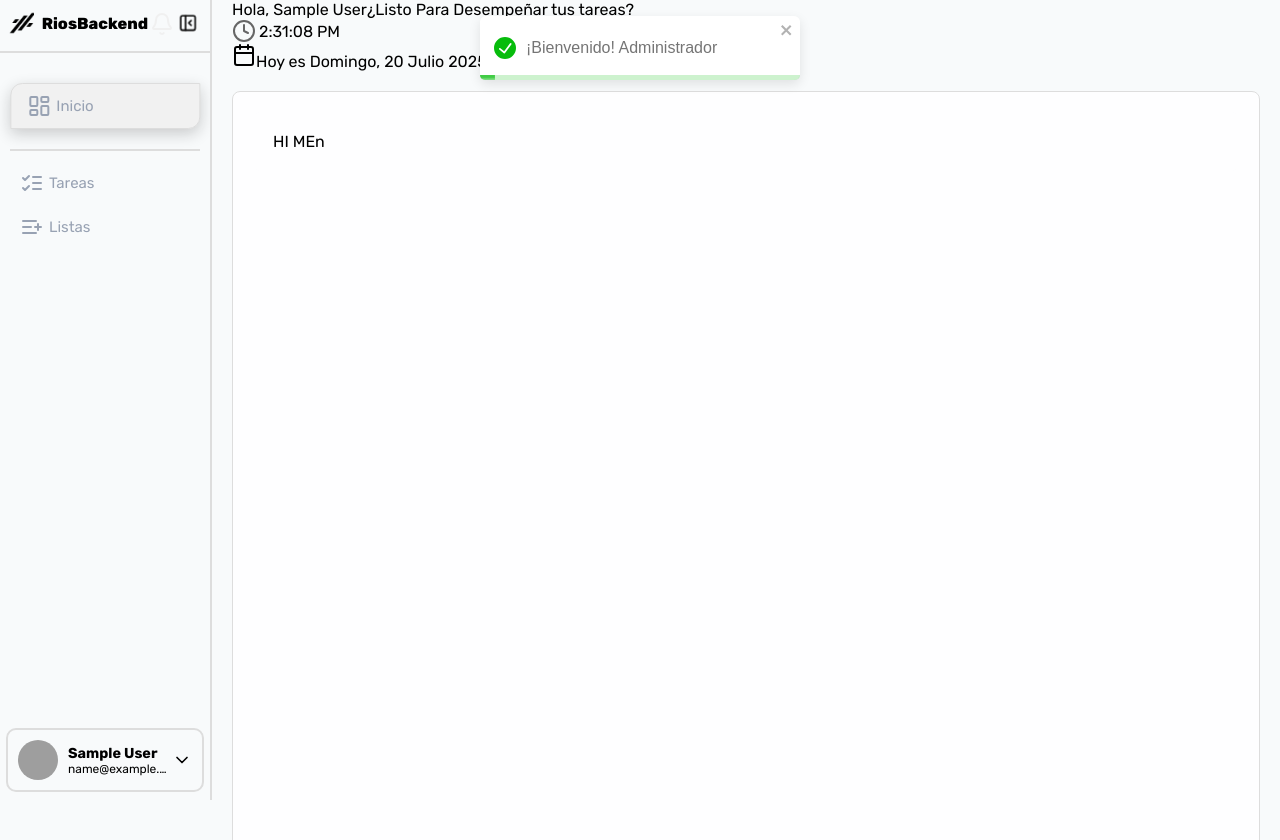
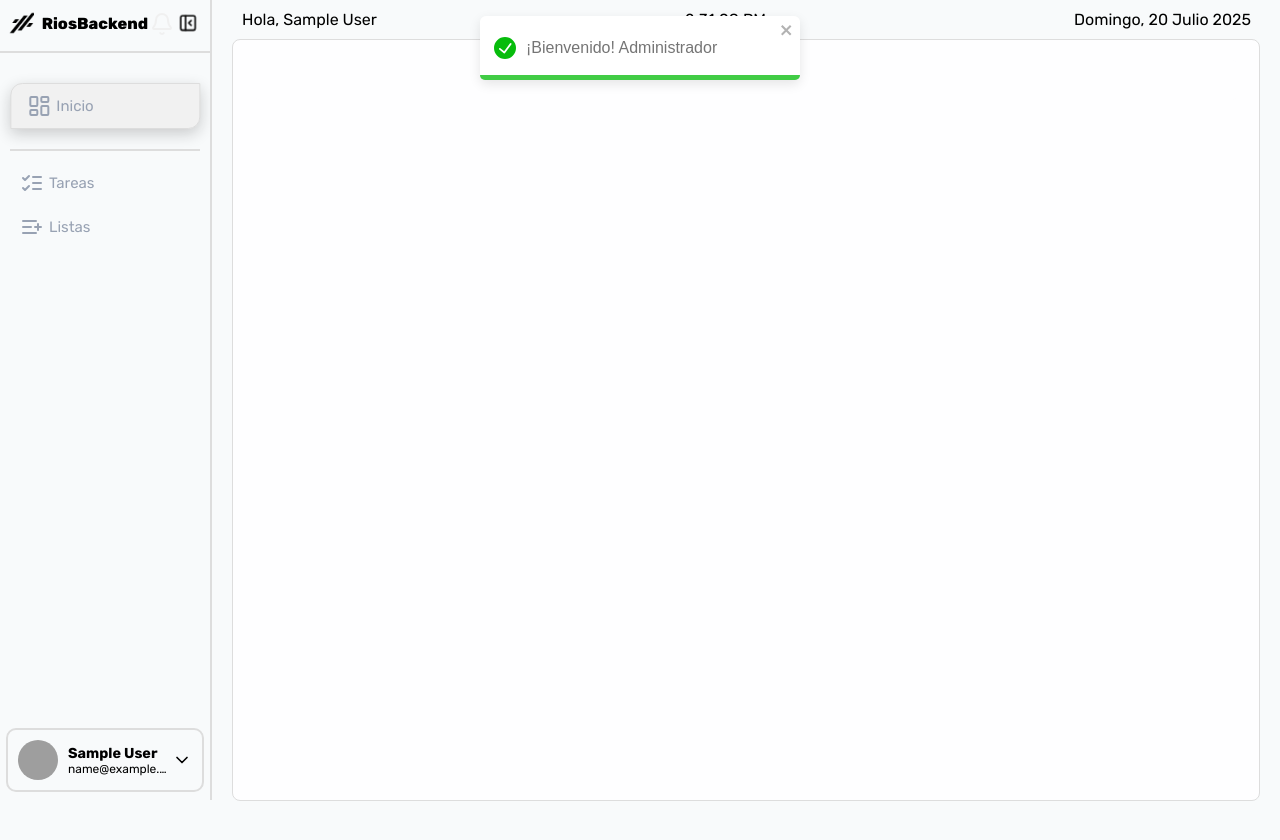
Before and after one commit to Santy401/RiosBackend-FrontEnd, a React (Vite) app: page /dashboard-admin in a window 1280 px wide. Built offline with nearby package versions, Linux system fonts and the light colour scheme; sample sign-in values are in the browser's storage; grey boxes are pictures that could not be loaded.

Commit message:
Renovate Home Section TopWelcome

```diff
--- a/src/components/Tasks.css
+++ b/src/components/Tasks.css
@@ -3,7 +3,6 @@
   background: var(--panel-color);
   border-radius: 8px;
   margin-right: 39.8px;
-  margin-top: 20px;
   border: 1px solid var(--border-color-table);
   height: 90vh;
 }
@@ -61,3 +60,17 @@
   border-radius: 8px;
   padding: 20px;
 }
+
+.header-items-tasks {
+  display: flex;
+  justify-content: space-between;
+  margin-right: 39px;
+  cursor: default;
+  padding: 10px;
+  align-items: center;
+}
+
+.header-items-tasks-text {
+  display: flex;
+  flex-direction: column;
+}
--- a/src/components/Tasks.jsx
+++ b/src/components/Tasks.jsx
@@ -1,5 +1,4 @@
 import { useState, useEffect } from 'react';
-import { Calendar, Clock } from 'lucide-react';
 import './Tasks.css';
 import { useAuth } from '../context/authContext';
 
@@ -41,20 +40,17 @@ const Tasks = () => {
       <div className='header-items-tasks'>
         <div className='header-items-tasks-text'>
           <label>Hola, {user.name}</label>
-          <span>¿Listo Para Desempeñar tus tareas?</span>
         </div>
         <div className="time-info">
-            <Clock className="icon" />
             <span>{currentTime.toLocaleTimeString()}</span>
           </div>
         <div className='header-items-tasks-date'>
-        <Calendar className="icon" />
-        <span>Hoy es {dayOfWeek}, {dayOfMonth} {month} {year}</span>
+        <span>{dayOfWeek}, {dayOfMonth} {month} {year}</span>
         </div>
       </div>
     <div className="tasks-container">
       <div className="tasks-content">
-        <div>HI MEn</div>
+        <div></div>
       </div>
     </div>
     </div>
```
